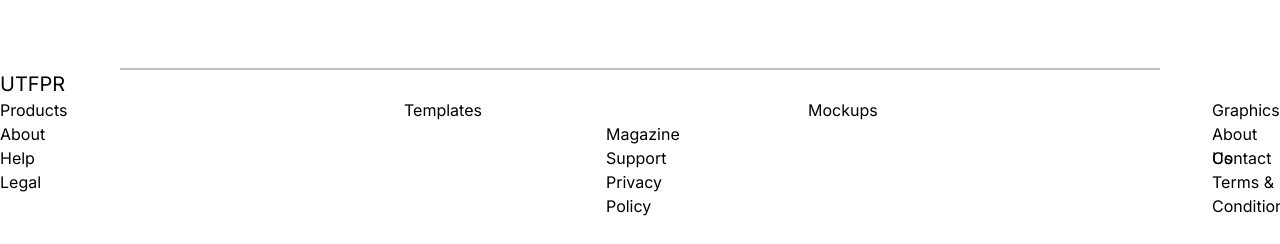
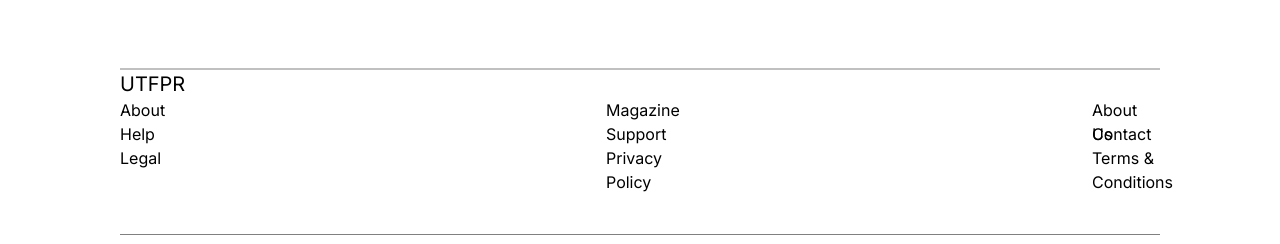
Before and after one commit to JulianeAdamy/siteutfpr, a Next.js app: page / in a window 1280 px wide. Shown: the part 4009-4253 px from the top of the page. Built offline with nearby package versions, Linux system fonts and the light colour scheme.

Commit message:
fix: coluna

```diff
--- a/app/components/Final.tsx
+++ b/app/components/Final.tsx
@@ -19,7 +19,7 @@ const Column: React.FC<{ children: React.ReactNode }> = ({ children }) => {
 
 export default function Final() {
   return (
-    <div style={{ display: 'flex', flexDirection: 'column' }}>
+    <div style={{ display: 'flex', flexDirection: 'column', marginLeft: '120px', marginRight: '120px' }}>
       {/* Parte 1 */}
       <div
         style={{
@@ -34,13 +34,6 @@ export default function Final() {
         UTFPR
       </div>
 
-      {/* Parte 2 */}
-      <div style={{ display: 'flex', justifyContent: 'space-between' }}>
-        <Column>Products</Column>
-        <Column>Templates</Column>
-        <Column>Mockups</Column>
-        <Column>Graphics</Column>
-      </div>
 
       {/* Parte 3 */}
       <div style={{ display: 'flex', justifyContent: 'space-between' }}>
```
